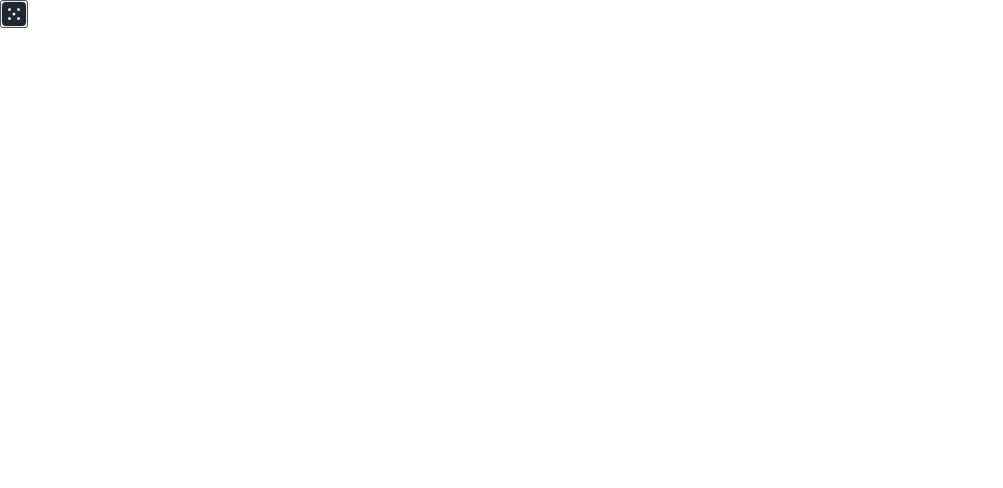
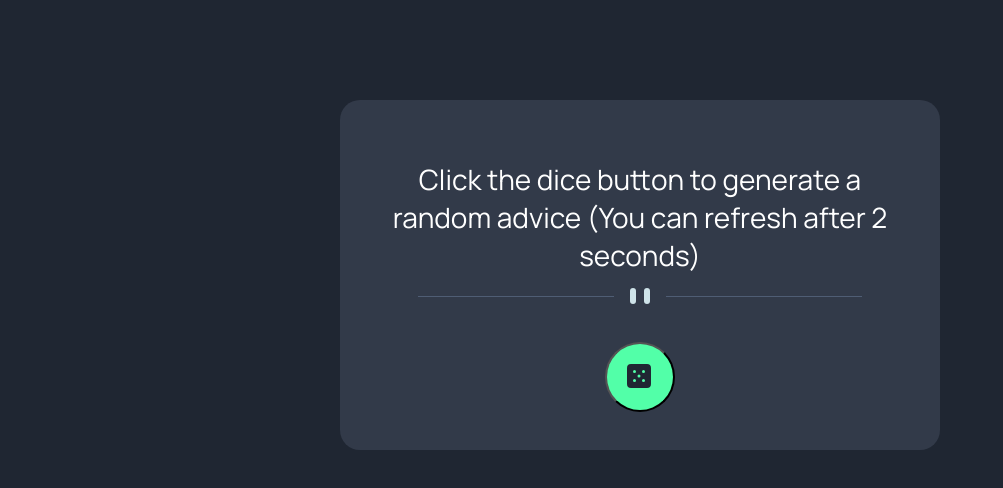
Before and after one commit to lenardatthebreakwater/advice-generator-app, a plain HTML site: page index.html in a window 1280 px wide. Shown: the whole page, without its empty margins (0-1003 px from the left). Drawn offline with Linux system fonts and the light colour scheme.

Commit message:
Finished the rest of the styling

```diff
--- a/index.html
+++ b/index.html
@@ -10,8 +10,8 @@
 <body>
   <main>
     <div class="container">
-      <h1 id="adviceID"></h1>
-      <p id="advice"></p>
+      <h1 id="adviceID" class="neon-green-color"></h1>
+      <p id="advice">Click the dice button to generate a random advice (You can refresh after 2 seconds)</p>
       <button id="getAdviceBtn"><img src="images/icon-dice.svg"></button>
     </div>
   </main>
--- a/index.js
+++ b/index.js
@@ -6,5 +6,5 @@ getAdviceBtn.addEventListener("click", async () => {
     request = await fetch('https://api.adviceslip.com/advice')
     requestBody = await request.json()
     adviceID.innerText = `Advice #${requestBody.slip.id}`
-    advice.innerText = `${requestBody.slip.advice}`
+    advice.innerText = `"${requestBody.slip.advice}"`
 })
--- a/style.css
+++ b/style.css
@@ -1,18 +1,67 @@
-*, *::after {
-	box-sizing: border-box;
+@import url('https://fonts.googleapis.com/css2?family=Manrope');
+
+*, *::after { box-sizing: border-box; }
+
+* { margin: 0;
+	padding: 0;
+	font: inherit;
+	font-family: Manrope;
 }
 
-* {
-	margin: 0;
-	padding: 0;
-	font: inherit;
+:root {
+	--white: hsl(0, 0%, 100%);
+	--neon-green: hsl(150, 100%, 66%);
+	--dark-grayish-blue: hsl(217, 19%, 24%);
 }
 
 body {
 	max-height: 100vh;
+	background-color: hsl(218, 23%, 16%);
 }
 
 img {
 	display: block;
 	max-width: 100%;
 }
+
+.container {
+	background-color: var(--dark-grayish-blue);
+	width: 600px;
+	height: 350px;
+	border-radius: 20px;
+	margin: 100px auto 0px;
+	padding: 30px 30px 0px 30px;
+	text-align: center;
+}
+
+.container * {
+	padding-bottom: 30px;
+}
+
+.container h1 {
+	font-size: 20px;
+	color: var(--neon-green);
+}
+
+.container p {
+	color: var(--white);
+	font-size: 28px;
+}
+
+.container p::after {
+	content: url(images/pattern-divider-desktop.svg);
+	display: block;
+}
+
+.container button {
+	width: 70px;
+	height: 70px;
+	border-radius: 50%;
+	background-color: var(--neon-green);
+}
+
+.container button img {
+	position: relative;
+	top: 20px;
+	left: 20px;
+}
```
